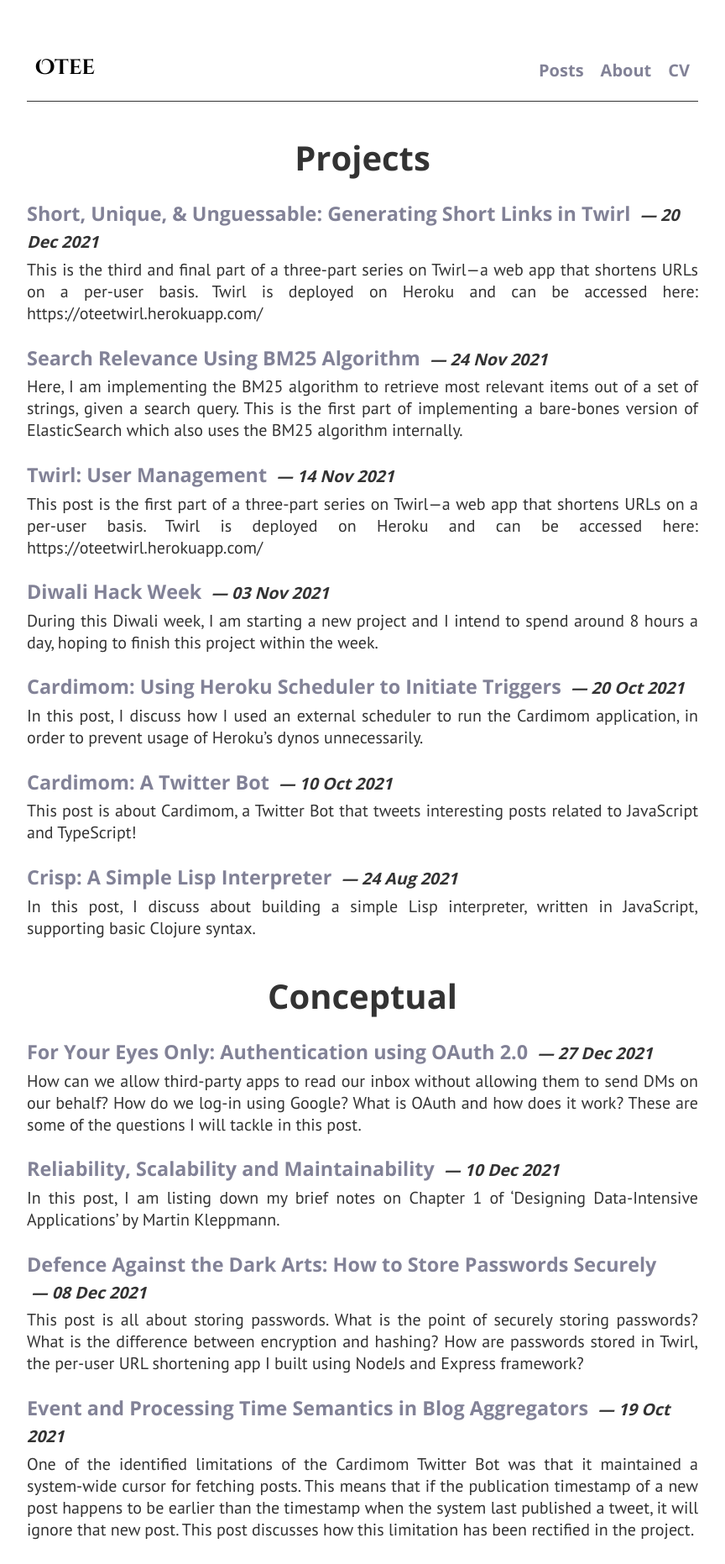
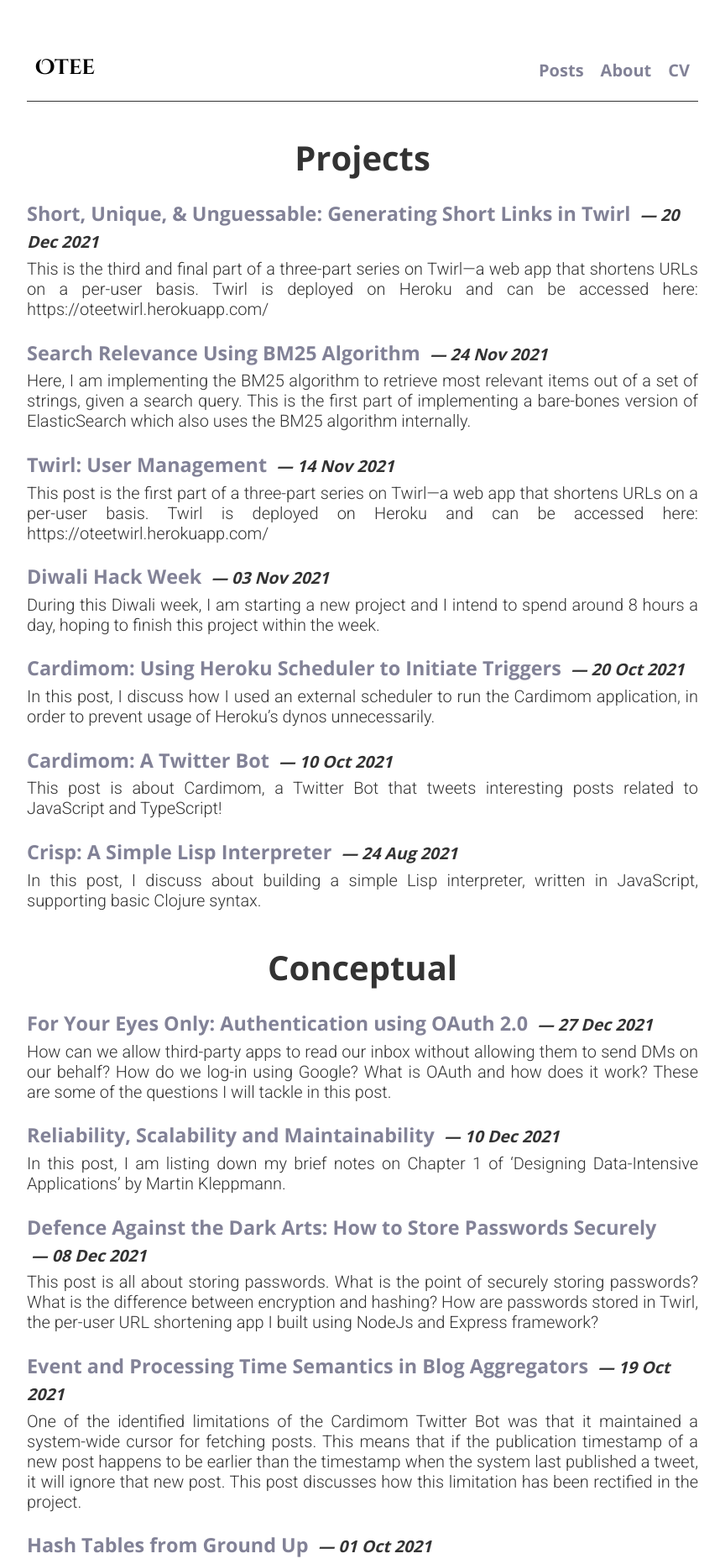
Before and after one commit to oitee/oitee.github.io, a Jekyll site: the page built from index.html, in a window 1280 px wide. Shown: the top 1862 px of the page at 84% size, without its empty margins (208-1072 px from the left). Built offline with Jekyll 4.4.1, drawn with Linux system fonts in a browser that asks for light colours.

Commit message:
Change base font family to Roboto, reduce paragraph spacing and format link underlining

```diff
--- a/_layouts/default.html
+++ b/_layouts/default.html
@@ -10,9 +10,9 @@
     <link rel="preconnect" href="https://fonts.googleapis.com">
     <link rel="preconnect" href="https://fonts.gstatic.com" crossorigin>
 
-    <link href="https://fonts.googleapis.com/css2?family=Cinzel+Decorative:wght@700&display=swap" rel="stylesheet">
     <link href="https://fonts.googleapis.com/css2?family=Cinzel+Decorative:wght@700&family=Open+Sans:wght@400;500;700;800&family=PT+Sans:ital,wght@0,400;0,700;1,400;1,700&display=swap" rel="stylesheet">
     <link rel="stylesheet" href="{{site.baseurl}}/assets/css/main.css">
+    <link href="https://fonts.googleapis.com/css2?family=Roboto:wght@300&display=swap" rel="stylesheet">
     {% seo %}
 
     <!-- Is there is an image property of the post? -->
--- a/assets/css/_sass/style.scss
+++ b/assets/css/_sass/style.scss
@@ -41,44 +41,40 @@ a {
 
 p {
     margin: 0;
-    margin-bottom: 1em;
+    margin-bottom: 0.5em;
 }
 
 p a {
-    text-decoration: none;
+    text-decoration: underline;
     color: $brand-color;
+/*Legacy CSS: underline for links (text-decoration should be set to 'none' for the following to work)
     background: -webkit-linear-gradient(transparent 90%, lighten($brand-color, 10%) 10%);
     background: -moz-linear-gradient(transparent 90%, lighten($brand-color, 10%) 10%);
     background: linear-gradient(transparent 90%, lighten($brand-color, 10%) 10%);
-
     -webkit-box-shadow: inset 0 0 0 0 lighten($brand-color, 10%);
     box-shadow: inset 0 0 0 0 lighten($brand-color, 10%);
-
-
     -webkit-transition: box-shadow ease 1s;
 	-moz-transition: box-shadow ease 1s;
 	transition: box-shadow ease 1s;
-
+*/
        &:hover{
      color: $text-color;
     }
 }
 
 li a {
-    text-decoration: none;
+    text-decoration: underline;
     color: $brand-color;
+/*Legacy CSS: underline for links (text-decoration should be set to 'none' for the following to work)
     background: -webkit-linear-gradient(transparent 90%, lighten($brand-color, 10%) 10%);
     background: -moz-linear-gradient(transparent 90%, lighten($brand-color, 10%) 10%);
     background: linear-gradient(transparent 90%, lighten($brand-color, 10%) 10%);
-
     -webkit-box-shadow: inset 0 0 0 0 lighten($brand-color, 10%);
     box-shadow: inset 0 0 0 0 lighten($brand-color, 10%);
-
-
     -webkit-transition: box-shadow ease 1s;
 	-moz-transition: box-shadow ease 1s;
 	transition: box-shadow ease 1s;
-
+*/
        &:hover{
      color: $text-color;
     }
@@ -109,7 +105,6 @@ code {
 blockquote {
     border-left: 2px solid $brand-color;
     padding-left: 1em;
-    font-family: Georgia,Times,Times New Roman,serif;
     font-size: 0.9*$base-font-size;
     font-style: italic;
     }
--- a/assets/css/main.scss
+++ b/assets/css/main.scss
@@ -4,10 +4,10 @@
 
 @charset "utf-8";
 
-$base-font-family: 'PT Sans', sans-serif;
+$base-font-family: 'Roboto', sans-serif;
 $heading-font-family: 'Open Sans', sans-serif;
 $base-font-size:   20px;
-$base-font-weight: 400;
+$base-font-weight: 300;
 $small-font-size:  $base-font-size * 0.875;
 $base-line-height: 1.3;
 
```
